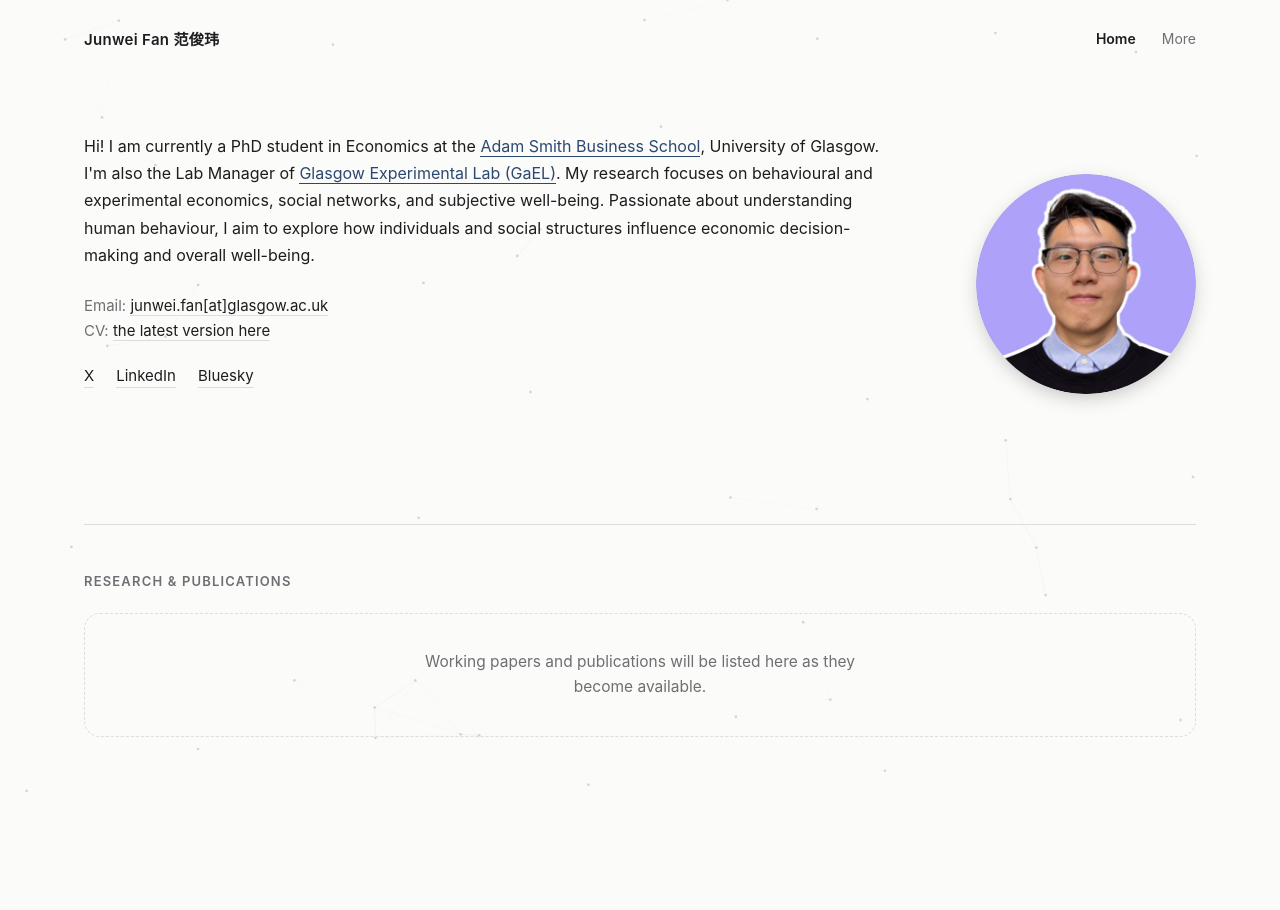
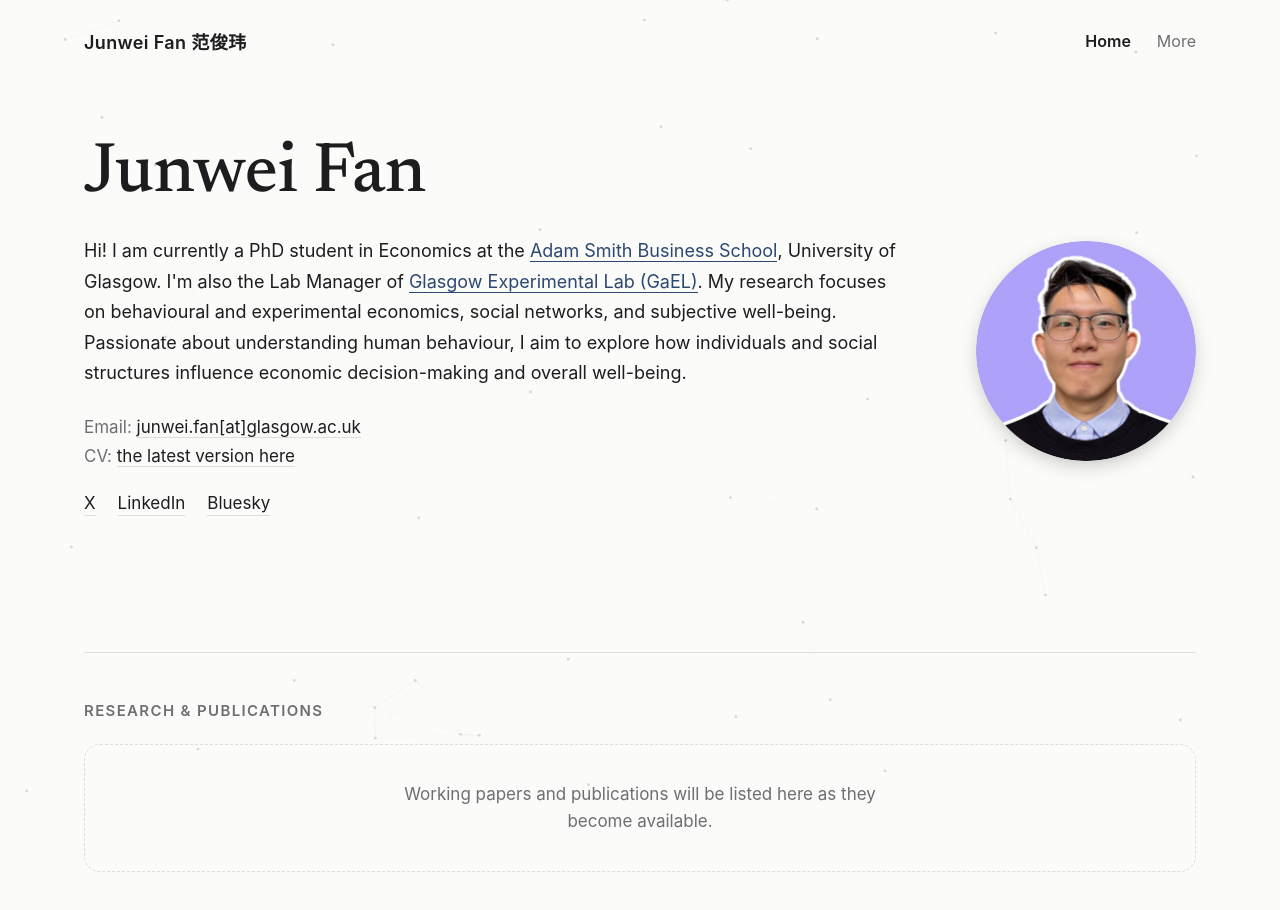
Before and after one commit to junwei-fan/junwei-fan.github.io, a plain HTML site: page index.html in a window 1280 px wide. Before the commit the page ends 825 px from the top, so only its background shows below. Drawn offline with Linux system fonts and the light colour scheme.

Commit message:
Add big hero title in Newsreader and increase text sizes site-wide
- New "Junwei Fan" hero title on Home, set in self-hosted Newsreader
  (chosen after reviewing font options)
- Bumped body/paragraph text across both pages (bio, contact/social
  links, About Me paragraphs, quote, research placeholder)
- Enlarged nav wordmark, Home/More links, and the Research &
  Publications label

```diff
--- a/assets/css/style.css
+++ b/assets/css/style.css
@@ -1,3 +1,11 @@
+@font-face {
+  font-family: "Newsreader";
+  font-style: normal;
+  font-weight: 500;
+  font-display: swap;
+  src: url("../fonts/newsreader-500.woff2") format("woff2");
+}
+
 :root {
   --bg: #FBFBF9;
   --ink: #1D1D1F;
@@ -73,7 +81,7 @@ nav.top {
 
 .mark {
   font-weight: 600;
-  font-size: 15px;
+  font-size: 18px;
   letter-spacing: 0.02em;
   text-decoration: none;
 }
@@ -81,7 +89,7 @@ nav.top {
 .navlinks {
   display: flex;
   gap: 26px;
-  font-size: 14px;
+  font-size: 16px;
   color: var(--ink-soft);
 }
 
@@ -107,8 +115,19 @@ nav.top {
   padding: 56px 0 88px;
 }
 
+h1.hero-title {
+  font-family: "Newsreader", Georgia, serif;
+  font-weight: 500;
+  font-size: clamp(44px, 5.5vw, 72px);
+  line-height: 1.05;
+  letter-spacing: -0.005em;
+  color: var(--ink);
+  margin: 0 0 24px;
+  text-wrap: balance;
+}
+
 p.bio {
-  font-size: 16px;
+  font-size: 18px;
   line-height: 1.7;
   color: var(--ink);
   max-width: 80ch;
@@ -127,7 +146,7 @@ p.bio a:hover {
 }
 
 .contact-line {
-  font-size: 15px;
+  font-size: 17px;
   color: var(--ink-soft);
   margin: 0 0 22px;
   line-height: 1.7;
@@ -148,7 +167,7 @@ p.bio a:hover {
   display: flex;
   flex-wrap: wrap;
   gap: 10px 22px;
-  font-size: 15px;
+  font-size: 17px;
   margin: 0 0 48px;
 }
 
@@ -206,7 +225,7 @@ section.outputs {
 }
 
 .outputs .kicker {
-  font-size: 13px;
+  font-size: 15px;
   text-transform: uppercase;
   letter-spacing: 0.09em;
   color: var(--ink-soft);
@@ -223,7 +242,7 @@ section.outputs {
 }
 
 .outputs-panel p {
-  font-size: 15.5px;
+  font-size: 17px;
   line-height: 1.6;
   max-width: 50ch;
   margin: 0 auto;
@@ -244,7 +263,7 @@ article.about {
 }
 
 article.about p {
-  font-size: 16px;
+  font-size: 18px;
   line-height: 1.7;
   color: var(--ink);
   margin: 0 0 22px;
@@ -339,7 +358,7 @@ blockquote.quote {
 }
 
 blockquote.quote p {
-  font-size: 18px;
+  font-size: 20px;
   font-style: italic;
   line-height: 1.5;
   margin: 0 0 8px;
--- a/index.html
+++ b/index.html
@@ -22,6 +22,8 @@
   <div class="wrap">
     <section class="hero">
       <div>
+        <h1 class="hero-title">Junwei Fan</h1>
+
         <p class="bio">
           Hi! I am currently a PhD student in Economics at the
           <a href="https://www.gla.ac.uk/schools/business/" target="_blank" rel="noopener">Adam Smith Business School</a>,
```
Also changed, not shown: assets/fonts/newsreader-500.woff2 (added).
